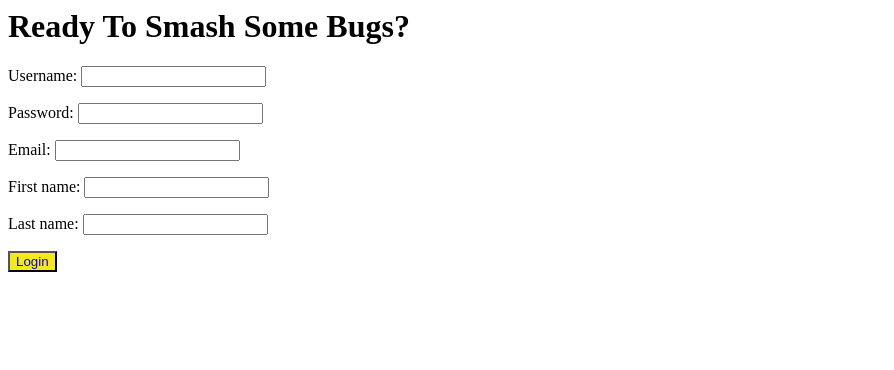
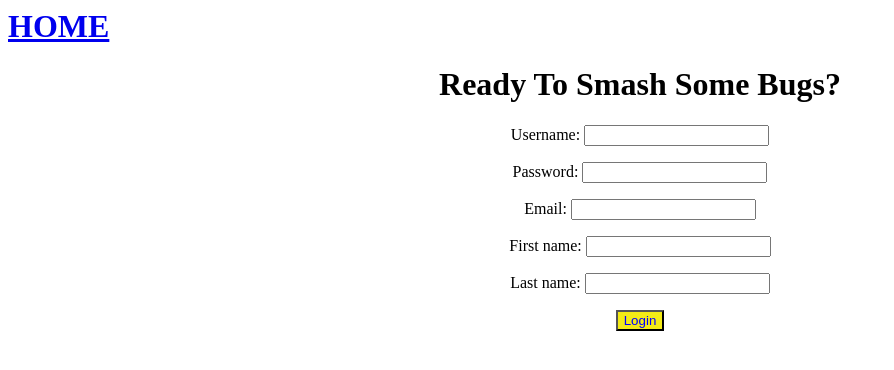
Before and after one commit to Ybrayym-Abamov/Bug-Tracker, a Django app: page /login/ in a window 1280 px wide. Shown: the top 370 px of the page, without its empty margins (0-894 px from the left). Run offline with Django 3.2, Linux system fonts and the light colour scheme.

Commit message:
added a home button

```diff
--- a/BugTracker/templates/form.html
+++ b/BugTracker/templates/form.html
@@ -1,3 +1,5 @@
+<h1><a href="/">HOME</a></h1>
+<div align="center">
 <h1> Ready To Smash Some Bugs? </h1>
 {% block content %}
 
@@ -12,3 +14,4 @@
         </form>
     </div>
 {% endblock %}
+<div>
--- a/BugTracker/templates/main.html
+++ b/BugTracker/templates/main.html
@@ -1 +1,4 @@
-<h1> Hello, Django! </h1>
+<h1><a href="/">HOME</a></h1>
+<div align="center">
+    <h1> Hello, Django! </h1>
+</div>
```
